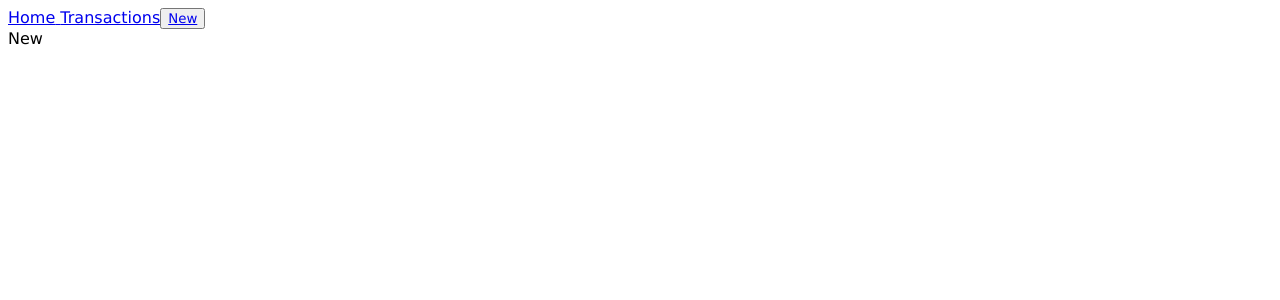
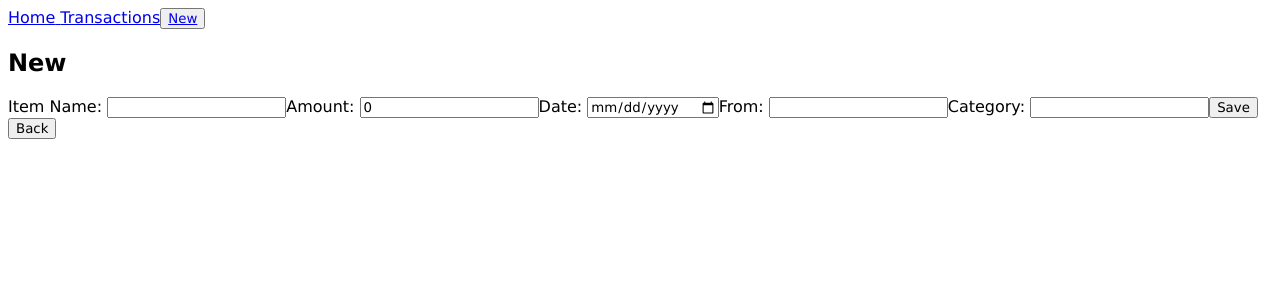
Before and after one commit to minagrullon/Budget-App-Frontend, a React (Create React App) app: page /transactions/new in a window 1280 px wide. Shown: the top 300 px of the page. Built offline with nearby package versions, Linux system fonts and the light colour scheme; no server answers; the HTML template or start-up script is replaced by a standard one.

Commit message:
added edit and new pages functionality

```diff
--- /dev/null
+++ b/src/Components/EditForm.js
@@ -0,0 +1,112 @@
+import React from "react";
+import { useState, useEffect } from "react";
+import { useParams, Link, useNavigate } from "react-router-dom";
+import axios from "axios";
+
+const API = process.env.REACT_APP_API_URL;
+
+export default function EditForm() {
+  let { index } = useParams();
+  const navigate = useNavigate();
+  const [transaction, setTransaction] = useState({
+    item_name: "",
+    amount: 0,
+    date: "",
+    from: "",
+    category: "",
+    id: 0,
+  });
+
+  const handleTextChanges = (e) => {
+    setTransaction({ ...transaction, [e.target.id]: e.target.value });
+  };
+
+  useEffect(() => {
+    axios
+      .get(`${API}/transactions/${index}`)
+      .then((res) => {
+        setTransaction(res.data);
+      })
+      .catch((err) => console.log(err));
+  }, [index]);
+
+  const handleSubmit = (e) => {
+    e.preventDefault();
+    axios.put(`API/transactions/${index}`, transaction).then((res) => {
+      setTransaction(res.data);
+      navigate(`/transactions/${index}`).catch((err) => console.log(err));
+    });
+  };
+
+  return (
+    <div className="edit_form">
+      <form onSubmit={handleSubmit} className="form">
+        <label htmlFor="item_name" className="item">
+          Item Name:{" "}
+          <input
+            type="text"
+            id="item_name"
+            name="item_name"
+            value={transaction.item_name}
+            onChange={handleTextChanges}
+            required
+          ></input>
+        </label>
+        <label htmlFor="amount" className="item">
+          Amount:{" "}
+          <input
+            type="number"
+            id="amount"
+            name="amount"
+            value={transaction.amount}
+            required
+            onChange={handleTextChanges}
+          ></input>
+        </label>
+        <label htmlFor="date" className="item">
+          Date:{" "}
+          <input
+            type="date"
+            id="date"
+            name="date"
+            value={transaction.date}
+            required
+            onChange={handleTextChanges}
+          ></input>
+        </label>
+        <label htmlFor="from" className="item">
+          From:{" "}
+          <input
+            type="text"
+            id="from"
+            name="from"
+            value={transaction.from}
+            required
+            onChange={handleTextChanges}
+          ></input>
+        </label>
+        <label htmlFor="category" className="item">
+          Category:{" "}
+          <input
+            type="text"
+            id="category"
+            name="category"
+            value={transaction.category}
+            required
+            onChange={handleTextChanges}
+          ></input>
+        </label>
+        <button type="submit" className="submit">
+          Save
+        </button>
+      </form>
+
+      <button
+        className="back_button"
+        onClick={() => navigate(`/transactions/${index}`)}
+      >
+        Back{" "}
+      </button>
+    </div>
+  );
+}
--- /dev/null
+++ b/src/Components/NewForm.js
@@ -0,0 +1,98 @@
+import React from "react";
+import { useState } from "react";
+import { useNavigate } from "react-router-dom";
+import axios from "axios";
+const API = process.env.REACT_APP_API_URL;
+
+export default function NewForm() {
+  const navigate = useNavigate();
+  const [transaction, setTransaction] = useState({
+    item_name: "",
+    amount: 0,
+    date: "",
+    from: "",
+    category: "",
+    id: 0,
+  });
+
+  const handleTextChanges = (e) => {
+    setTransaction({
+      ...transaction,
+      [e.target.id]: e.target.value,
+    });
+  };
+
+  const handleSubmit = (e) => {
+    e.preventDefault();
+    axios
+      .post(`${API}/transactions`, transaction)
+      .then(() => navigate("/transactions"))
+      .catch((err) => console.log(err));
+  };
+
+  return (
+    <div className="new_form">
+      <form onSubmit={handleSubmit} className="form">
+        <label htmlFor="item_name" className="item">
+          Item Name:{" "}
+          <input
+            type="text"
+            id="item_name"
+            name="item_name"
+            value={transaction.item_name}
+            onChange={handleTextChanges}
+            required
+          ></input>
+        </label>
+        <label htmlFor="amount" className="item">
+          Amount:{" "}
+          <input
+            type="number"
+            id="amount"
+            name="amount"
+            value={transaction.amount}
+            required
+            onChange={handleTextChanges}
+          ></input>
+        </label>
+        <label htmlFor="date" className="item">
+          Date:{" "}
+          <input
+            type="date"
+            id="date"
+            name="date"
+            value={transaction.date}
+            required
+            onChange={handleTextChanges}
+          ></input>
+        </label>
+        <label htmlFor="from" className="item">
+          From:{" "}
+          <input
+            type="text"
+            id="from"
+            name="from"
+            value={transaction.from}
+            required
+            onChange={handleTextChanges}
+          ></input>
+        </label>
+        <label htmlFor="category" className="item">
+          Category:{" "}
+          <input
+            type="text"
+            id="category"
+            name="category"
+            value={transaction.category}
+            required
+            onChange={handleTextChanges}
+          ></input>
+        </label>
+        <button type="submit" className="submit">
+          Save
+        </button>
+      </form>
+      <button onClick={() => navigate("/transactions")}>Back</button>
+    </div>
+  );
+}
--- a/src/Pages/Edit.js
+++ b/src/Pages/Edit.js
@@ -1,5 +1,11 @@
 import React from "react";
+import EditForm from "../Components/EditForm";
 
 export default function Edit() {
-  return <div>Edit</div>;
+  return (
+    <div className="edit_page">
+      <h2>Edit</h2>
+      <EditForm />
+    </div>
+  );
 }
--- a/src/Pages/Home.js
+++ b/src/Pages/Home.js
@@ -1,5 +1,9 @@
 import React from "react";
 
 export default function Home() {
-  return <div>Home</div>;
+  return (
+    <div>
+      <h2>Home</h2>
+    </div>
+  );
 }
--- a/src/Pages/New.js
+++ b/src/Pages/New.js
@@ -1,5 +1,11 @@
 import React from "react";
+import NewForm from "../Components/NewForm";
 
 export default function New() {
-  return <div>New</div>;
+  return (
+    <div>
+      <h2>New</h2>
+      <NewForm />
+    </div>
+  );
 }
```
